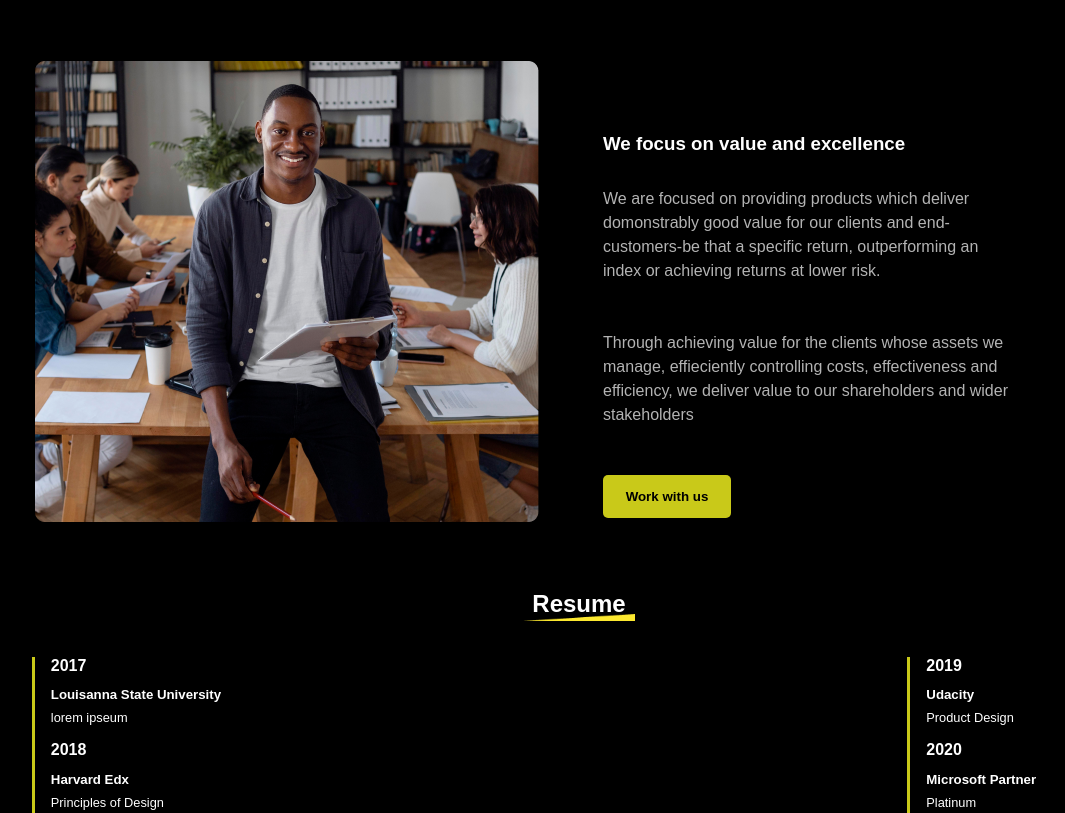
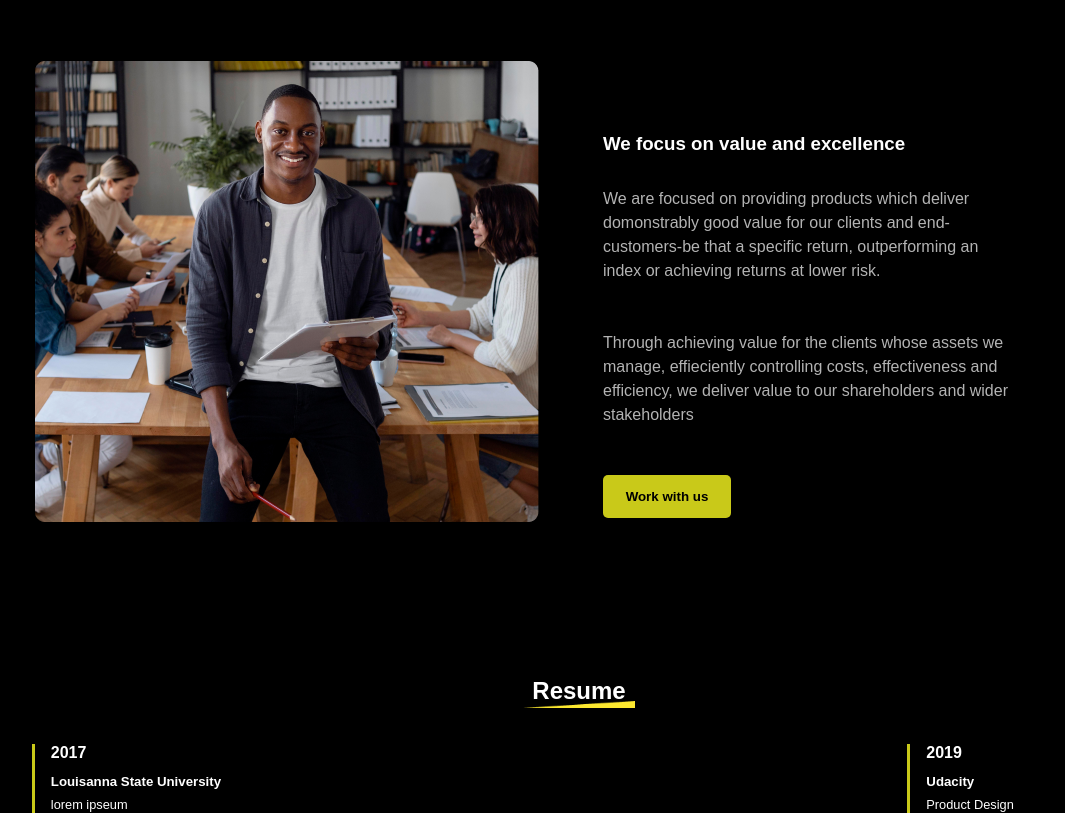
Before and after one commit to Tosho4real/Revent-page, a plain HTML site: page index.html in a window 1280 px wide. Shown: the part 624-1437 px from the top of the page, without its empty margins (61-1126 px from the left). Drawn offline with Linux system fonts and the light colour scheme.

Commit message:
About height added

```diff
--- a/styles.css
+++ b/styles.css
@@ -129,12 +129,13 @@ input:focus, textarea:focus{
 .about-content{
     display: flex;
     padding: 4rem;
-
 }
 
 .about-intro{
     padding-left:  4rem;
     margin-top: 4.5rem;
+    height: 60vh;
+    overflow: hidden;
 }
 .about-intro > h3 {
     margin-bottom: 2rem;
```
